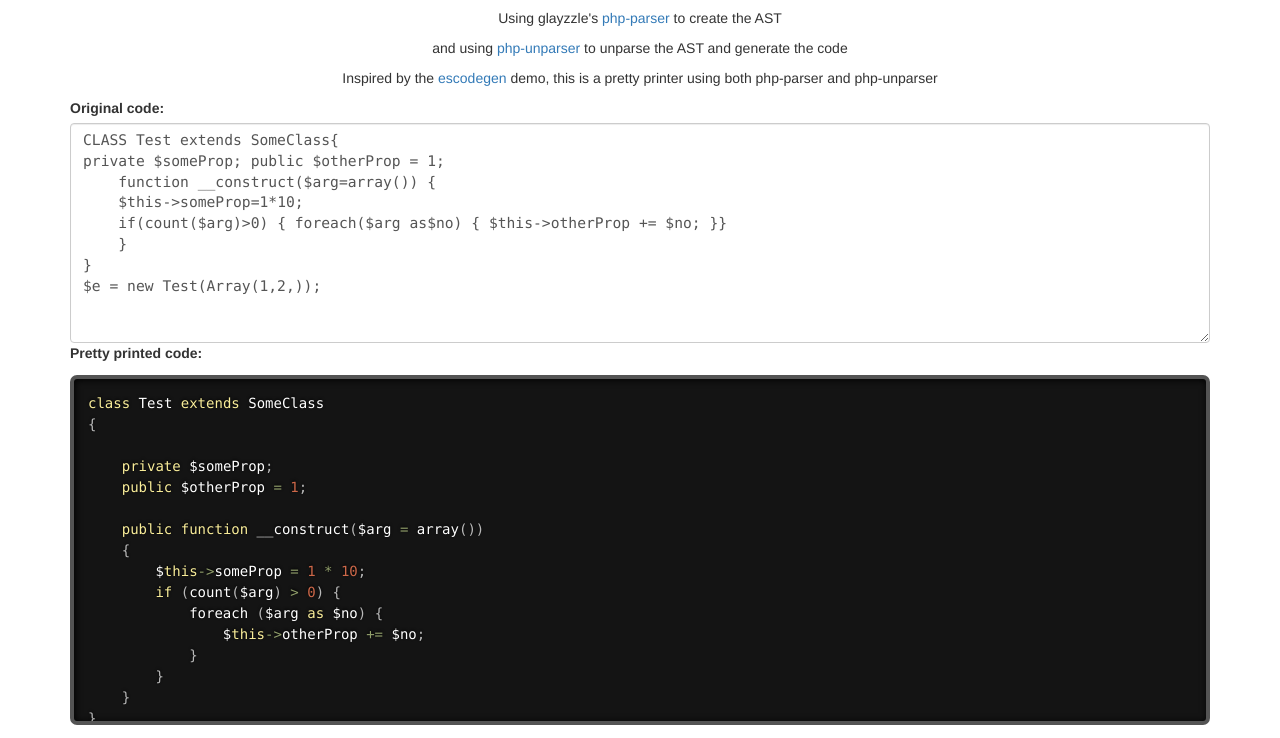
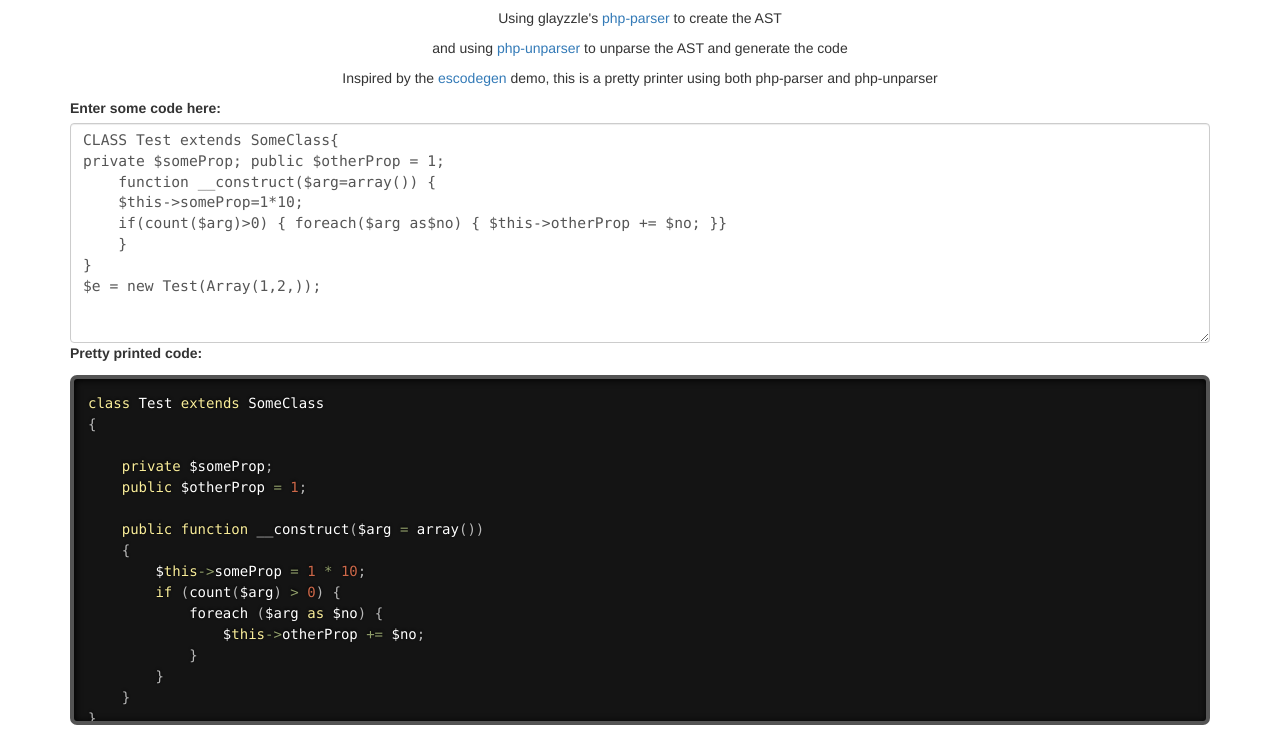
Before and after one commit to chris-l/php-unparser, a plain HTML site: page index.html in a window 1280 px wide. Shown: the part 62-800 px from the top of the page. Drawn offline with nearby package versions, Linux system fonts and the light colour scheme.

Commit message:
Invite people to enter some code

```diff
--- a/index.html
+++ b/index.html
@@ -23,7 +23,7 @@
   </div>
   <div class="row">
     <div class="col-lg-12">
-      <label for="code">Original code:</label>
+      <label for="code">Enter some code here:</label>
       <textarea class="form-control" id="code" placeholder="Enter the unformatted code here">
 CLASS Test extends SomeClass{
 private $someProp; public $otherProp = 1;
```
